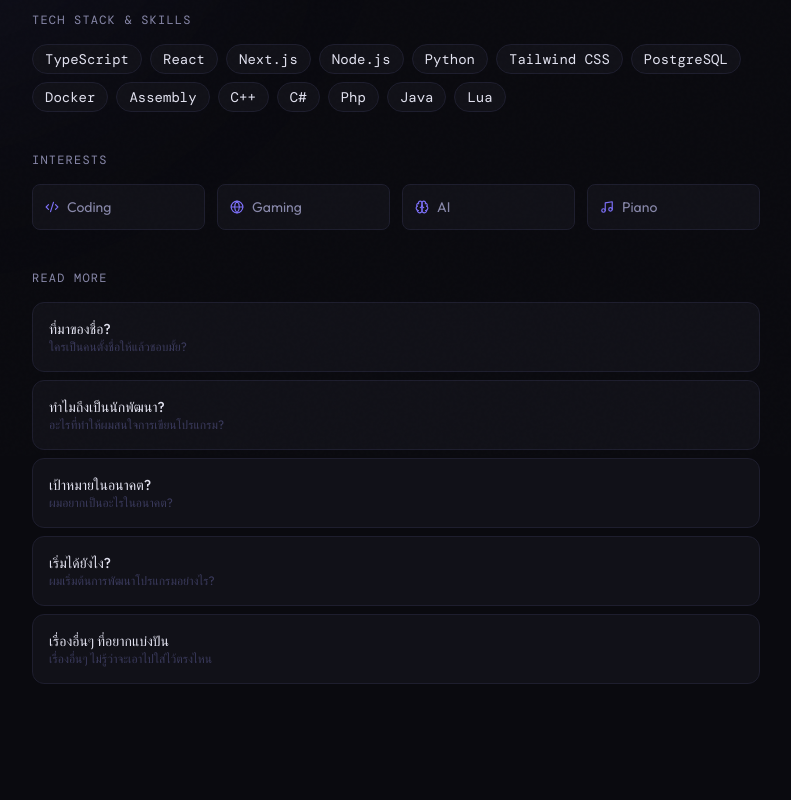
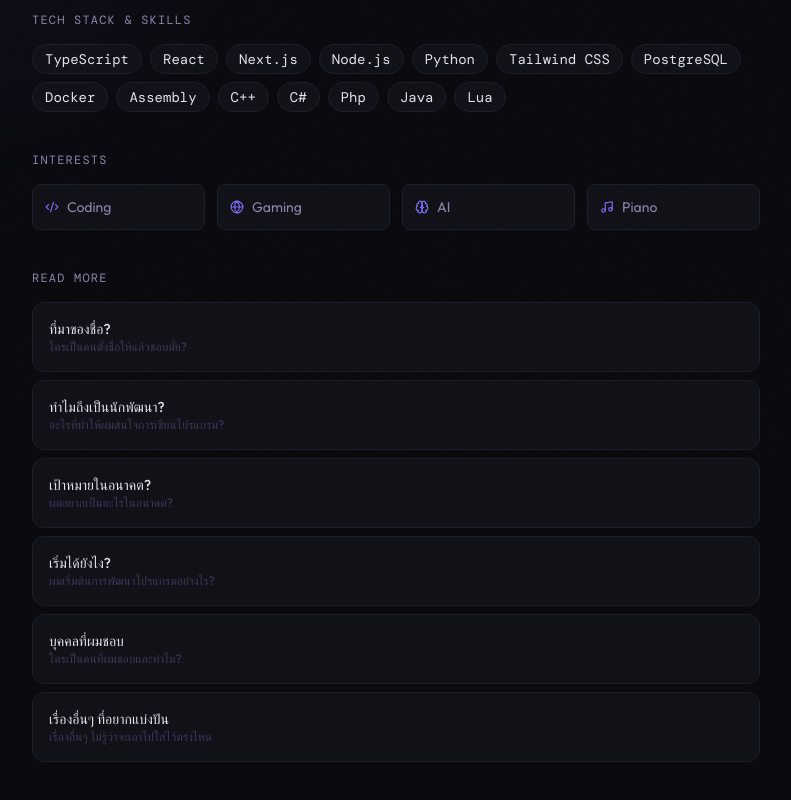
Before and after one commit to sutkeaws2/AboutSutkaew, a Next.js app: page /aboutme in a window 1280 px wide. Shown: the part 344-1144 px from the top of the page, without its empty margins (244-1035 px from the left). Before the commit the page ends 1108 px from the top, so only its background shows below. Built offline with nearby package versions, Linux system fonts and the light colour scheme; a web font is replaced by a local one.

Commit message:
Update page.tsx

```diff
--- a/app/aboutme/page.tsx
+++ b/app/aboutme/page.tsx
@@ -81,6 +81,7 @@ export default function AboutPage() {
             { href: "/aboutme/whydev", title: "ทำไมถึงเป็นนักพัฒนา?", desc: "อะไรที่ทำให้ผมสนใจการเขียนโปรแกรม?" },
             { href: "/aboutme/goal", title: "เป้าหมายในอนาคต?", desc: "ผมอยากเป็นอะไรในอนาคต?" },
             { href: "/aboutme/how_i_started", title: "เริ่มได้ยังไง?", desc: "ผมเริ่มต้นการพัฒนาโปรแกรมอย่างไร?" },
+            { href: "/aboutme/fav", title: "บุคคลที่ผมชอบ", desc: "ใครเป็นคนที่ผมชอบและทำไม?" },
             { href: "/aboutme/other", title: "เรื่องอื่นๆ ที่อยากแบ่งปัน", desc: "เรื่องอื่นๆ ไม่รู้ว่าจะเอาไปใส่ไว้ตรงไหน" },
           ].map((item) => (
             <Link
```
